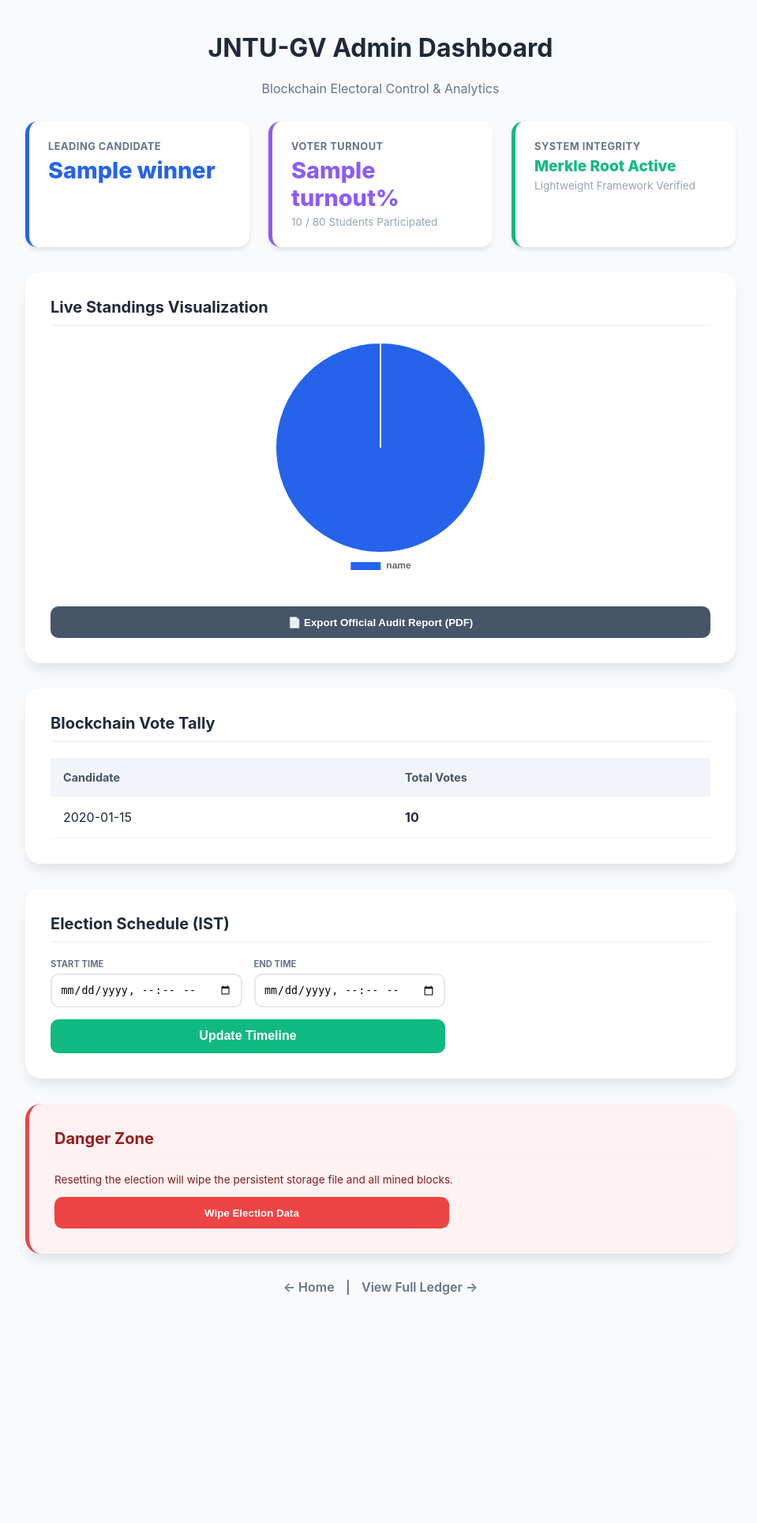
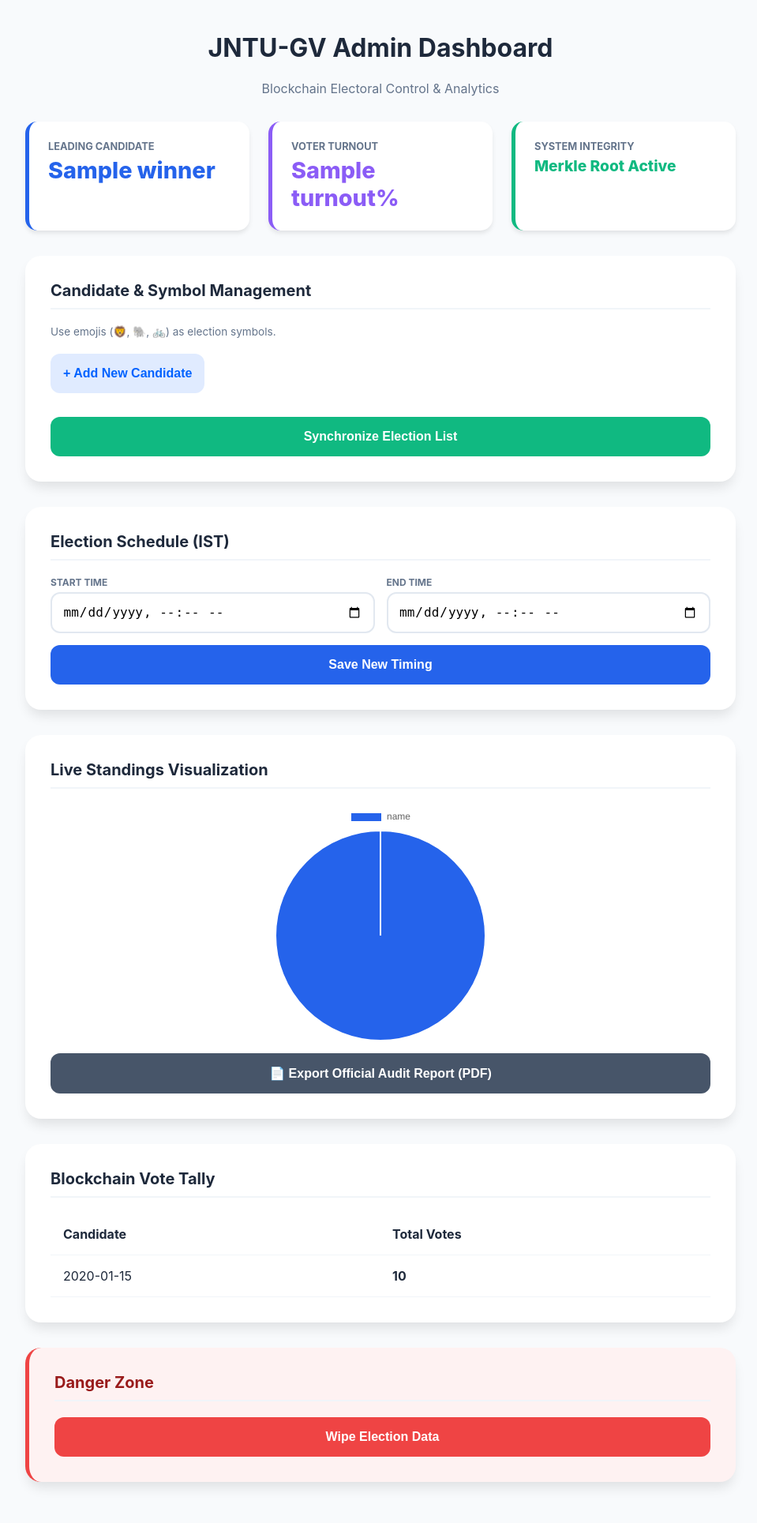
Before and after one commit to prudhvi16131/jntugv-voting-system, a Flask app: template templates/results.html in a window 1280 px wide. Shown: the whole page at 79% size, without its empty margins (158-1117 px from the left). Before the commit the page ends 1640 px from the top, so only its background shows below. Run offline with Flask 3, Linux system fonts and the light colour scheme; the template is opened without the code that fills it: most values are stand-ins (such as "Sample title", 1, 10 or a date in 2020).

Commit message:
Final Production Build: Added Merkle Trees, ZKP, Persistent Storage, and PDF Audit

```diff
--- a/app.py
+++ b/app.py
@@ -11,22 +11,23 @@ app = Flask(__name__)
 voting_blockchain = Blockchain()
 
 # --- 1. CONFIGURATION ---
-# JNTU-GV Authorized Range: 24V11A0501 to 24V11A0580
+# Initial default candidates (can be edited via the Admin Dashboard)
 voting_config = {
-    "start": datetime(2026, 2, 21, 9, 0),
-    "end": datetime(2026, 2, 25, 17, 0),
+    "start": datetime(2026, 2, 21, 15, 47),
+    "end": datetime(2026, 2, 21, 15, 50),
     "candidates": [
-        {"name": "Candidate A", "symbol": "🦁"},
-        {"name": "Candidate B", "symbol": "🐘"}
+        {"name": "Ramu", "symbol": "🦁"},
+        {"name": "Laxman", "symbol": "🐘"}
     ]
 }
 
+# Authorized JNTU-GV Student Range
 AUTHORIZED_VOTERS = [f"24V11A05{str(i).zfill(2)}" for i in range(1, 81)]
 STORAGE_FILE = 'blockchain_storage.json'
 
-# --- 2. PERSISTENCE & INITIALIZATION ---
+# --- 2. PERSISTENCE LOGIC ---
 def save_blockchain():
-    """Writest the chain to a JSON file to survive Render free-tier restarts."""
+    """Writes the current chain state to a JSON file for persistence on Render."""
     chain_data = [block.__dict__ for block in voting_blockchain.chain]
     with open(STORAGE_FILE, 'w') as f:
         json.dump(chain_data, f)
@@ -38,12 +39,15 @@ def index():
     now = datetime.now(IST).replace(tzinfo=None)
     end_ms = int(voting_config["end"].timestamp() * 1000)
 
+    # Check election window status
     if now < voting_config["start"]:
-        return render_template('index.html', config=voting_config, status="waiting")
-    if now > voting_config["end"]:
-        return render_template('index.html', config=voting_config, status="closed")
+        status = "waiting"
+    elif now > voting_config["end"]:
+        status = "closed"
+    else:
+        status = "live"
 
-    return render_template('index.html', config=voting_config, status="live", end_ms=end_ms)
+    return render_template('index.html', config=voting_config, status=status, end_ms=end_ms)
 
 @app.route('/cast_vote', methods=['POST'])
 def cast_vote():
@@ -53,16 +57,15 @@ def cast_vote():
     if voter_id not in AUTHORIZED_VOTERS:
         return "<h1>Unauthorized Student ID</h1>", 403
 
-    # ZKP NULLIFIER: Cryptographic proof of ID without storing sensitive data
+    # ZKP PRIVACY: Generate a nullifier to hide voter identity
     nullifier = hashlib.sha256(f"jntugv_salt_{voter_id}".encode()).hexdigest()
 
-    # Check for double-voting using the nullifier
+    # Prevent double-voting
     for block in voting_blockchain.chain:
         for tx in block.transactions:
             if tx.get('nullifier') == nullifier:
                 return "<h1>Error: This ID has already cast a vote!</h1>", 403
 
-    # Generate the Digital Receipt for audit verification
     receipt = hashlib.sha256(f"{nullifier}{time.time()}".encode()).hexdigest()[:10].upper()
 
     vote_data = {
@@ -74,18 +77,16 @@ def cast_vote():
 
     voting_blockchain.add_new_transaction(vote_data)
     voting_blockchain.mine()
-    save_blockchain() # Persistent save
+    save_blockchain() # Ensure vote is saved to disk
 
     return render_template('success.html', receipt=receipt)
 
-# --- 4. PUBLIC AUDIT & VERIFICATION ---
+# --- 4. PUBLIC AUDIT ---
 @app.route('/audit', methods=['GET', 'POST'])
 def audit():
     search_result = None
     receipt_to_find = request.form.get('receipt') if request.method == 'POST' else None
-
     if receipt_to_find:
-        # Search every block for the matching receipt code
         for block in voting_blockchain.chain:
             for tx in block.transactions:
                 if tx.get('receipt') == receipt_to_find.strip().upper():
@@ -99,7 +100,7 @@ def audit():
                     break
     return render_template('audit.html', result=search_result, searched_id=receipt_to_find)
 
-# --- 5. ADMIN DASHBOARD & ANALYTICS ---
+# --- 5. ADMIN DASHBOARD & MANAGEMENT ---
 @app.route('/admin-results/JNTUGV_SECRET')
 def admin_results():
     tally = {}
@@ -117,6 +118,29 @@ def admin_results():
     return render_template('results.html', tally=tally, winner=winner,
                            config=voting_config, turnout=turnout, total=total_votes)
 
+@app.route('/update-candidates', methods=['POST'])
+def update_candidates():
+    """Handles the dynamic Candidate & Symbol Management column data."""
+    names = request.form.getlist('c_name')
+    symbols = request.form.getlist('c_symbol')
+
+    updated_list = []
+    for n, s in zip(names, symbols):
+        if n.strip():
+            updated_list.append({"name": n.strip(), "symbol": s.strip()})
+
+    voting_config["candidates"] = updated_list
+    return redirect('/admin-results/JNTUGV_SECRET')
+
+@app.route('/update-time', methods=['POST'])
+def update_time():
+    """Updates the IST election timeline."""
+    new_start = request.form.get('start_time')
+    new_end = request.form.get('end_time')
+    voting_config["start"] = datetime.strptime(new_start, '%Y-%m-%dT%H:%M')
+    voting_config["end"] = datetime.strptime(new_end, '%Y-%m-%dT%H:%M')
+    return redirect('/admin-results/JNTUGV_SECRET')
+
 @app.route('/reset-election', methods=['POST'])
 def reset_election():
     global voting_blockchain
@@ -131,5 +155,4 @@ def ledger():
     return render_template('ledger.html', chain=chain_data)
 
 if __name__ == '__main__':
-    # Using Port 10000 for Render deployment
     app.run(host='0.0.0.0', port=10000)
--- a/templates/results.html
+++ b/templates/results.html
@@ -3,49 +3,40 @@
 <head>
     <meta charset="UTF-8">
     <meta name="viewport" content="width=device-width, initial-scale=1.0">
-    <title>JNTU-GV Admin Portal</title>
+    <title>JNTU-GV Admin Dashboard</title>
     <script src="https://cdn.jsdelivr.net/npm/chart.js"></script>
     <style>
         :root { --primary: #2563eb; --success: #10b981; --danger: #ef4444; --accent: #8b5cf6; --bg: #f8fafc; --text: #1e293b; }
         body { font-family: 'Inter', system-ui, sans-serif; background: var(--bg); color: var(--text); padding: 20px; margin: 0; }
         .container { max-width: 900px; margin: 0 auto; }
-
         .admin-header { text-align: center; margin-bottom: 2rem; }
 
-        /* Stats Grid with Analytics */
+        /* Stats Grid */
         .stats-grid { display: grid; grid-template-columns: repeat(auto-fit, minmax(220px, 1fr)); gap: 1.5rem; margin-bottom: 2rem; }
         .stat-box { background: white; padding: 1.5rem; border-radius: 15px; box-shadow: 0 4px 6px -1px rgba(0,0,0,0.1); border-left: 5px solid var(--primary); }
-        .stat-label { font-size: 0.8rem; text-transform: uppercase; color: #64748b; font-weight: 700; letter-spacing: 0.5px; }
+        .stat-label { font-size: 0.8rem; text-transform: uppercase; color: #64748b; font-weight: 700; }
         .stat-value { font-size: 1.8rem; font-weight: 800; color: var(--primary); margin-top: 5px; }
-        .stat-sub { font-size: 0.85rem; color: #94a3b8; margin-top: 5px; display: block; }
 
         .admin-card { background: white; border-radius: 20px; padding: 2rem; margin-bottom: 2rem; box-shadow: 0 10px 15px -3px rgba(0,0,0,0.1); }
         h3 { margin-top: 0; font-size: 1.25rem; border-bottom: 2px solid #f1f5f9; padding-bottom: 10px; margin-bottom: 20px; }
 
+        /* Candidate Management Layout */
+        .input-row { display: flex; gap: 15px; margin-bottom: 15px; }
+        input { padding: 0.85rem; border: 2px solid #e2e8f0; border-radius: 12px; width: 100%; box-sizing: border-box; font-size: 1rem; }
+        label { font-size: 0.75rem; font-weight: 700; color: #64748b; text-transform: uppercase; margin-bottom: 5px; display: block; }
+
+        .btn { padding: 1rem; border-radius: 12px; border: none; cursor: pointer; font-weight: 700; transition: all 0.2s; font-size: 1rem; }
+        .btn-sync { background: var(--success); color: white; width: 100%; margin-top: 10px; }
+        .btn-add { background: #e0ebff; color: #0062ff; width: auto; margin-bottom: 20px; }
+        .btn-print { background: #475569; color: white; width: 100%; margin-top: 15px; }
+        .btn-danger { background: var(--danger); color: white; width: 100%; }
+
         table { width: 100%; border-collapse: collapse; }
-        th { text-align: left; padding: 1rem; background: #f1f5f9; color: #475569; font-size: 0.9rem; }
-        td { padding: 1rem; border-bottom: 1px solid #f1f5f9; }
+        td, th { padding: 1rem; text-align: left; border-bottom: 1px solid #f1f5f9; }
 
-        /* Form Layouts */
-        .form-container { max-width: 500px; }
-        .input-row { display: flex; gap: 15px; margin-bottom: 15px; }
-        input { padding: 0.65rem; border: 2px solid #e2e8f0; border-radius: 10px; width: 100%; box-sizing: border-box; }
-        label { font-size: 0.7rem; font-weight: 700; color: #64748b; text-transform: uppercase; display: block; margin-bottom: 5px; }
-
-        .btn { padding: 0.8rem 1.5rem; border-radius: 10px; border: none; cursor: pointer; font-weight: 700; transition: all 0.2s; display: inline-block; text-align: center; }
-        .btn-save { background: var(--success); color: white; width: 100%; font-size: 1rem; }
-        .btn-danger { background: var(--danger); color: white; width: 100%; }
-        .btn-print { background: #475569; color: white; width: 100%; margin-top: 15px; text-decoration: none; }
-
-        .chart-container { position: relative; height: 300px; width: 100%; margin-bottom: 20px; }
-
-        /* Print-Only Styles for PDF Export */
         @media print {
-            body { background: white; padding: 0; }
-            .btn, .nav-links, .form-container, .logo-icon, h3:not(:first-of-type), .admin-header p { display: none !important; }
-            .admin-card { box-shadow: none; border: 1px solid #eee; margin-bottom: 10px; }
-            .container { max-width: 100%; }
-            .admin-header h1::after { content: " - Official Election Audit Report"; }
+            .no-print, .btn, .nav-links, .admin-card:has(form) { display: none !important; }
+            .admin-card { box-shadow: none; border: 1px solid #eee; }
         }
     </style>
 </head>
@@ -65,20 +56,63 @@
         <div class="stat-box" style="border-left-color: var(--accent);">
             <div class="stat-label">Voter Turnout</div>
             <div class="stat-value" style="color: var(--accent);">{{ turnout }}%</div>
-            <span class="stat-sub">{{ total }} / 80 Students Participated</span>
         </div>
         <div class="stat-box" style="border-left-color: var(--success);">
             <div class="stat-label">System Integrity</div>
             <div class="stat-value" style="color: var(--success); font-size: 1.2rem;">Merkle Root Active</div>
-            <span class="stat-sub">Lightweight Framework Verified</span>
         </div>
     </div>
 
     <div class="admin-card">
+        <h3>Candidate & Symbol Management</h3>
+        <p style="font-size: 0.85rem; color: #64748b; margin-bottom: 20px;">Use emojis (🦁, 🐘, 🚲) as election symbols.</p>
+
+        <form action="/update-candidates" method="post" id="candidateForm">
+            <div id="candidateList">
+                {% for c in config.candidates %}
+                <div class="input-row">
+                    <div style="flex: 2;">
+                        <input type="text" name="c_name" value="{{ c.name }}" placeholder="Candidate Name">
+                    </div>
+                    <div style="flex: 1;">
+                        <input type="text" name="c_symbol" value="{{ c.symbol }}" placeholder="Symbol" style="text-align: center;">
+                    </div>
+                </div>
+                {% endfor %}
+            </div>
+
+            <button type="button" onclick="addCandidateRow()" class="btn btn-add">
+                + Add New Candidate
+            </button>
+
+            <button type="submit" class="btn btn-sync">
+                Synchronize Election List
+            </button>
+        </form>
+    </div>
+
+    <div class="admin-card">
+        <h3>Election Schedule (IST)</h3>
+        <form action="/update-time" method="post">
+            <div class="input-row">
+                <div style="flex: 1;">
+                    <label>Start Time</label>
+                    <input type="datetime-local" name="start_time" value="{{ config.start.strftime('%Y-%m-%dT%H:%M') }}">
+                </div>
+                <div style="flex: 1;">
+                    <label>End Time</label>
+                    <input type="datetime-local" name="end_time" value="{{ config.end.strftime('%Y-%m-%dT%H:%M') }}">
+                </div>
+            </div>
+            <button type="submit" class="btn" style="background: var(--primary); color: white; width: 100%;">
+                Save New Timing
+            </button>
+        </form>
+    </div>
+
+    <div class="admin-card">
         <h3>Live Standings Visualization</h3>
-        <div class="chart-container">
-            <canvas id="resultsChart"></canvas>
-        </div>
+        <div style="height: 300px;"><canvas id="resultsChart"></canvas></div>
         <button onclick="window.print()" class="btn btn-print">📄 Export Official Audit Report (PDF)</button>
     </div>
 
@@ -90,45 +124,33 @@
                 {% for name, count in tally.items() %}
                 <tr><td>{{ name }}</td><td><strong>{{ count }}</strong></td></tr>
                 {% else %}
-                <tr><td colspan="2" style="color: #94a3b8; text-align: center;">Waiting for mined blocks...</td></tr>
+                <tr><td colspan="2" style="text-align: center; color: #94a3b8;">Waiting for mined blocks...</td></tr>
                 {% endfor %}
             </tbody>
         </table>
     </div>
 
-    <div class="admin-card no-print">
-        <h3>Election Schedule (IST)</h3>
-        <form action="/update-time" method="post" class="form-container">
-            <div class="input-row">
-                <div style="flex: 1;">
-                    <label>Start Time</label>
-                    <input type="datetime-local" name="start_time" value="{{ config.start.strftime('%Y-%m-%dT%H:%M') }}" required>
-                </div>
-                <div style="flex: 1;">
-                    <label>End Time</label>
-                    <input type="datetime-local" name="end_time" value="{{ config.end.strftime('%Y-%m-%dT%H:%M') }}" required>
-                </div>
-            </div>
-            <button type="submit" class="btn btn-save">Update Timeline</button>
-        </form>
-    </div>
-
-    <div class="admin-card no-print" style="border-left: 5px solid var(--danger); background-color: #fef2f2;">
+    <div class="admin-card" style="border-left: 5px solid var(--danger); background: #fef2f2;">
         <h3 style="color: #991b1b;">Danger Zone</h3>
-        <p style="font-size: 0.85rem; color: #7f1d1d;">Resetting the election will wipe the persistent storage file and all mined blocks.</p>
-        <form action="/reset-election" method="post" onsubmit="return confirm('WIPE ALL BLOCKCHAIN DATA? This cannot be undone.');" class="form-container">
+        <form action="/reset-election" method="post" onsubmit="return confirm('Wipe all data?');">
             <button type="submit" class="btn btn-danger">Wipe Election Data</button>
         </form>
-    </div>
-
-    <div class="nav-links no-print" style="text-align: center; margin-top: 2rem; padding-bottom: 2rem;">
-        <a href="/" style="color: #64748b; text-decoration: none; font-weight: 600; margin: 0 10px;">← Home</a> |
-        <a href="/ledger" style="color: #64748b; text-decoration: none; font-weight: 600; margin: 0 10px;">View Full Ledger →</a>
     </div>
 </div>
 
 <script>
-    // Initialize Pie Chart
+    function addCandidateRow() {
+        const container = document.getElementById('candidateList');
+        const row = document.createElement('div');
+        row.className = 'input-row';
+        row.style.marginBottom = '15px';
+        row.innerHTML = `
+            <div style="flex: 2;"><input type="text" name="c_name" placeholder="Candidate Name"></div>
+            <div style="flex: 1;"><input type="text" name="c_symbol" placeholder="Symbol" style="text-align: center;"></div>
+        `;
+        container.appendChild(row);
+    }
+
     const ctx = document.getElementById('resultsChart').getContext('2d');
     new Chart(ctx, {
         type: 'pie',
@@ -136,18 +158,10 @@
             labels: [{% for name in tally.keys() %}"{{ name }}",{% endfor %}],
             datasets: [{
                 data: [{% for count in tally.values() %}{{ count }},{% endfor %}],
-                backgroundColor: ['#2563eb', '#10b981', '#f59e0b', '#8b5cf6', '#ef4444'],
-                borderWidth: 2,
-                borderColor: '#ffffff'
+                backgroundColor: ['#2563eb', '#10b981', '#f59e0b', '#ef4444']
             }]
         },
-        options: {
-            responsive: true,
-            maintainAspectRatio: false,
-            plugins: {
-                legend: { position: 'bottom', labels: { font: { weight: '600' } } }
-            }
-        }
+        options: { responsive: true, maintainAspectRatio: false }
     });
 </script>
 </body>
```
